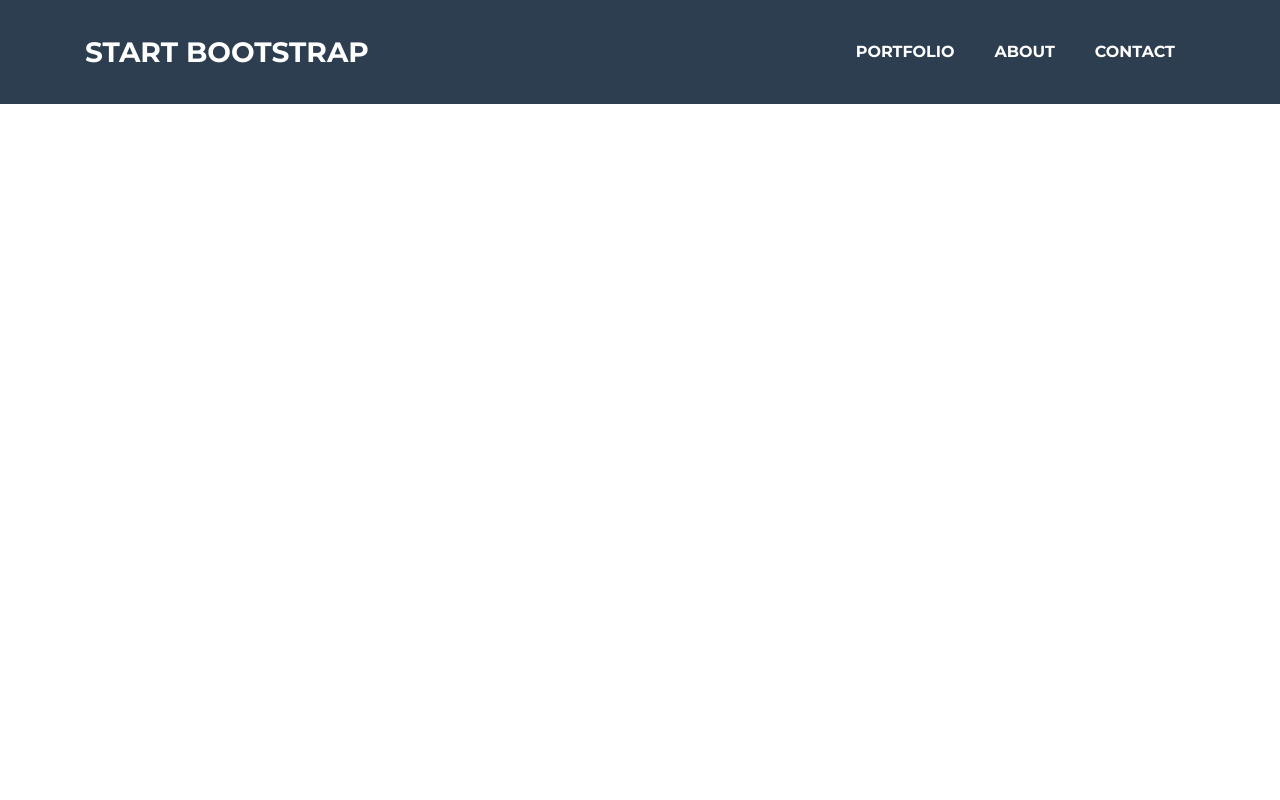
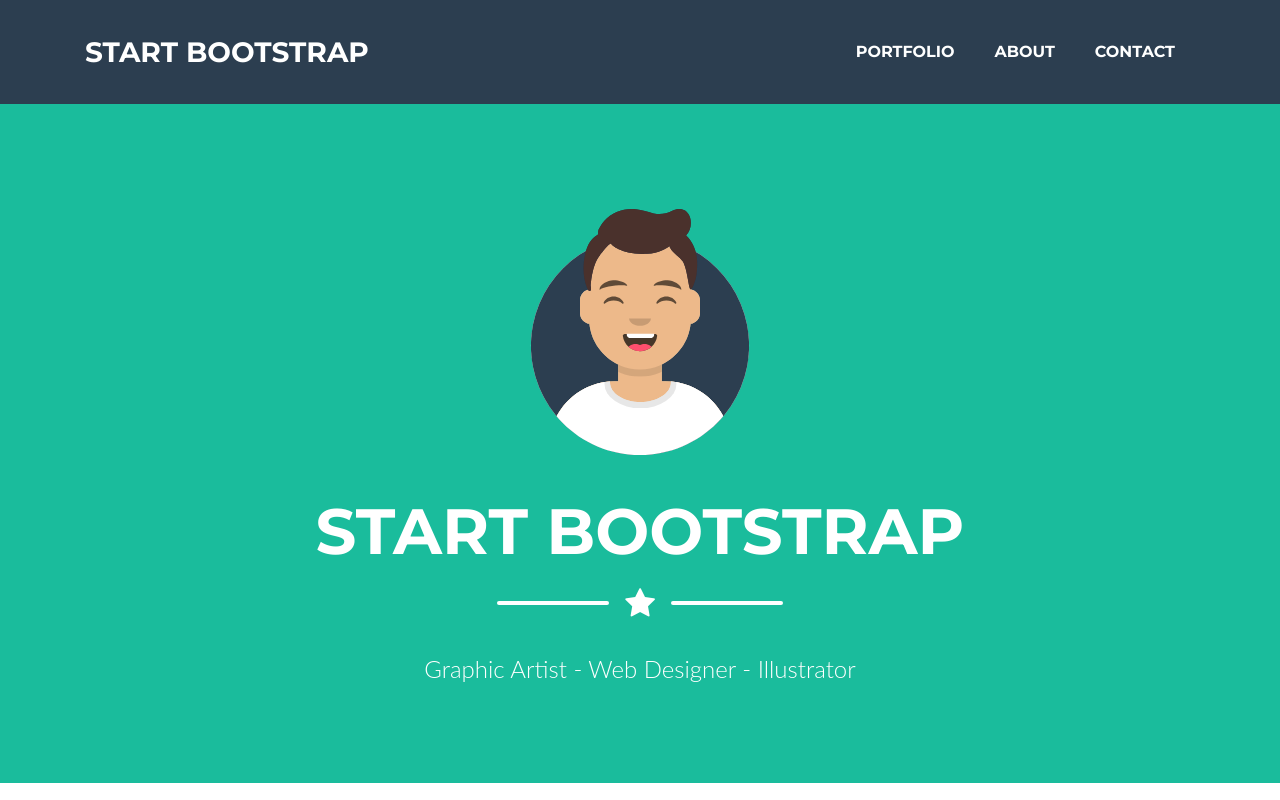
Before and after one commit to fgallegos28/-landing_page_practice, a website: page index.html in a window 1280 px wide. Drawn offline with nearby package versions, Linux system fonts and the light colour scheme.

Commit message:
[LP-007] Start section

```diff
--- a/index.html
+++ b/index.html
@@ -32,7 +32,7 @@
 </head>
 
 <body>
-
+    <!--Navbar-->
     <nav class="navbar navbar-expand-lg bg-secondary text-uppercase fixed-top" id="mainNav">
         <div class="container">
           <a class="navbar-brand js-scroll-trigger" href="#page-top">Start Bootstrap</a>
@@ -56,8 +56,32 @@
             </ul>
           </div>
         </div>
-      </nav>
+    </nav>
 
+    <!--Start section-->
+    <header class="masthead bg-primary text-white text-center">
+      <div class="container d-flex align-items-center flex-column">
+
+        <!-- Image -->
+        <img class="masthead-avatar mb-5" src="img/avataaars.svg" alt="">
+
+        <!-- Heading -->
+        <h1 class="masthead-heading text-uppercase mb-0">Start Bootstrap</h1>
+
+        <!-- Icon Divider -->
+        <div class="divider-custom divider-light">
+          <div class="divider-custom-line"></div>
+          <div class="divider-custom-icon">
+            <i class="fa fa-star"></i>
+          </div>
+          <div class="divider-custom-line"></div>
+        </div>
+
+        <!--Subheading -->
+        <p class="masthead-subheading font-weight-light mb-0">Graphic Artist - Web Designer - Illustrator</p>
+
+      </div>
+    </header>
 
 
 </body>
```
Also changed, not shown: img/avataaars.svg (added).
